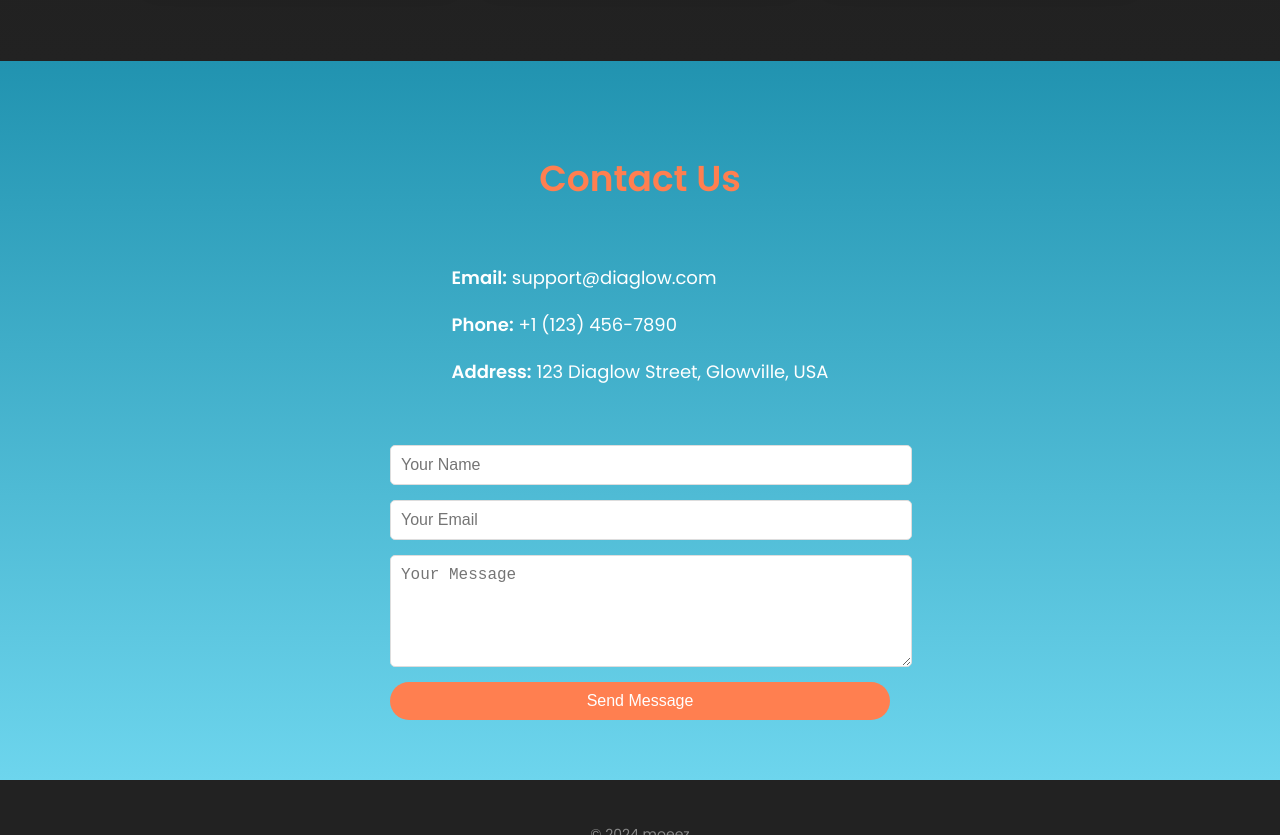
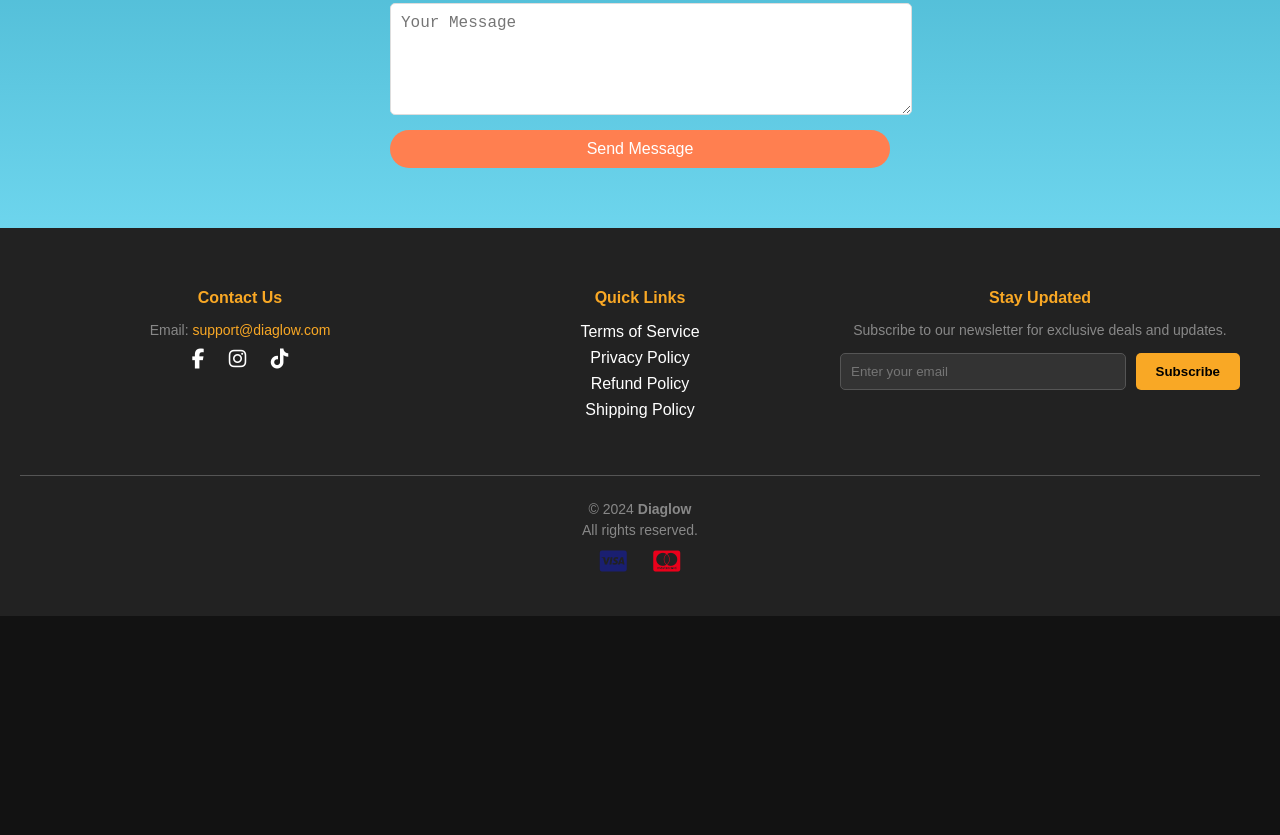
Before and after one commit to moeez7890/daiglow, a plain HTML site: page index.html in a window 1280 px wide. Shown: the part 2650-3485 px from the top of the page. After the commit the page ends 3266 px from the top, so only its background shows below. Drawn offline with Linux system fonts and the light colour scheme.

Commit message:
Update index.html

```diff
--- a/index.html
+++ b/index.html
@@ -18,9 +18,9 @@
         <div class="logo">
             <span>Diaglow</span>
         </div>
-        <nav>
-            <div class="close-btn">
-                <i class="fas fa-times"></i> <!-- Close button (X) -->
+        <nav aria-label="Primary Navigation">
+            <div class="close-btn" aria-label="Close Menu">
+                <i class="fas fa-times"></i>
             </div>
             <ul>
                 <li><a href="#home">Home</a></li>
@@ -29,14 +29,15 @@
                 <li><a href="#contact">Contact</a></li>
             </ul>
         </nav>
-        <div class="cart">
+        <div class="cart" aria-label="Shopping Cart">
             <i class="fas fa-shopping-cart"></i>
-            <span id="cart-count">0</span>
+            <span id="cart-count" aria-live="polite">0</span>
         </div>
-        <div class="menu-toggle">
+        <div class="menu-toggle" aria-label="Open Menu">
             <i class="fas fa-bars"></i>
         </div>
     </header>
+
 
     <!-- Hero Section -->
     <section id= "home" class="hero">
@@ -48,7 +49,7 @@
 <section id="about" class="about">
     <h2>About Diaglow Black Hair Color</h2>
     <div class="about-content">
-        <img src="product1.jpg" alt="Diaglow Black Hair Color">
+
         <div class="about-text">
             <p>
                 <strong>Diaglow Black Hair Color</strong> is your ultimate solution for radiant, long-lasting black hair.
@@ -108,6 +109,7 @@
         </form>
     </div>
 </section>
+
   <script>
     document.addEventListener('DOMContentLoaded', () => {
         const menuToggle = document.querySelector('.menu-toggle');
@@ -122,6 +124,13 @@
         // Close the menu when the close (X) button is clicked
         closeBtn.addEventListener('click', () => {
             nav.classList.remove('open');
+        });
+
+        // Close menu if clicking outside
+        document.addEventListener('click', (event) => {
+            if (!nav.contains(event.target) && !menuToggle.contains(event.target)) {
+                nav.classList.remove('open');
+            }
         });
     });
     </script>
@@ -139,9 +148,65 @@
     </div>
 
     <!-- Footer -->
-    <footer>
-        <p>&copy; 2024 moeez</p>
+    <footer style="background-color: #222; color: #fff; padding: 40px 20px; font-family: Arial, sans-serif;">
+        <div style="max-width: 1200px; margin: auto; display: flex; flex-wrap: wrap; justify-content: space-between; align-items: start;">
+          <!-- Contact Information -->
+          <div style="flex: 1; min-width: 250px; margin-bottom: 20px;">
+            <h4 style="margin-bottom: 15px; color: #f9a825;">Contact Us</h4>
+            <p style="margin-bottom: 10px;">Email: <a href="mailto=support@diaglow.com" style="color: #f9a825; text-decoration: none;">support@diaglow.com</a></p>
+            <div>
+              <a href="#" style="margin: 0 10px; color: #fff; font-size: 20px;"><i class="fab fa-facebook-f"></i></a>
+              <a href="#" style="margin: 0 10px; color: #fff; font-size: 20px;"><i class="fab fa-instagram"></i></a>
+              <a href="#" style="margin: 0 10px; color: #fff; font-size: 20px;"><i class="fab fa-tiktok"></i></a>
+            </div>
+          </div>
+
+          <!-- Useful Links -->
+          <div style="flex: 1; min-width: 250px; margin-bottom: 20px;">
+            <h4 style="margin-bottom: 15px; color: #f9a825;">Quick Links</h4>
+            <ul style="list-style: none; padding: 0;">
+              <li style="margin: 8px 0;"><a href="#" style="color: #fff; text-decoration: none;">Terms of Service</a></li>
+              <li style="margin: 8px 0;"><a href="#" style="color: #fff; text-decoration: none;">Privacy Policy</a></li>
+              <li style="margin: 8px 0;"><a href="#" style="color: #fff; text-decoration: none;">Refund Policy</a></li>
+              <li style="margin: 8px 0;"><a href="#" style="color: #fff; text-decoration: none;">Shipping Policy</a></li>
+            </ul>
+          </div>
+
+          <!-- Email Signup -->
+          <div style="flex: 1; min-width: 250px; margin-bottom: 20px;">
+            <h4 style="margin-bottom: 15px; color: #f9a825;">Stay Updated</h4>
+            <p style="margin-bottom: 15px;">Subscribe to our newsletter for exclusive deals and updates.</p>
+            <form style="display: flex; gap: 10px;">
+              <input
+                type="email"
+                placeholder="Enter your email"
+                style="flex: 1; padding: 10px; border-radius: 5px; border: 1px solid #555; background: #333; color: #fff;"
+              />
+              <button
+                type="submit"
+                style="padding: 10px 20px; background: #f9a825; border: none; border-radius: 5px; color: #000; font-weight: bold; cursor: pointer;"
+              >
+                Subscribe
+              </button>
+            </form>
+          </div>
+        </div>
+
+        <!-- Footer Bottom -->
+        <div style="border-top: 1px solid #555; margin-top: 20px; padding-top: 20px; text-align: center;">
+          <p style="margin: 5px 0;">© 2024 <strong>Diaglow</strong>
+          <p style="margin: 5px 0;">All rights reserved.</p>
+            <div style="margin-top: 10px; font-size: 24px;">
+                <i class="fab fa-cc-visa" style="color: #1a1f71; margin: 0 10px;"></i>
+                <i class="fab fa-cc-mastercard" style="color: #eb001b; margin: 0 10px;"></i>
+              </div>
+        </div>
       </footer>
+
+      <!-- Include Font Awesome for Icons -->
+      <script src="https://kit.fontawesome.com/a076d05399.js" crossorigin="anonymous"></script>
+
+
 
     <script src="scripts.js"></script>
 </body>
```
Lines whose indentation alone changed are shown as unchanged.
